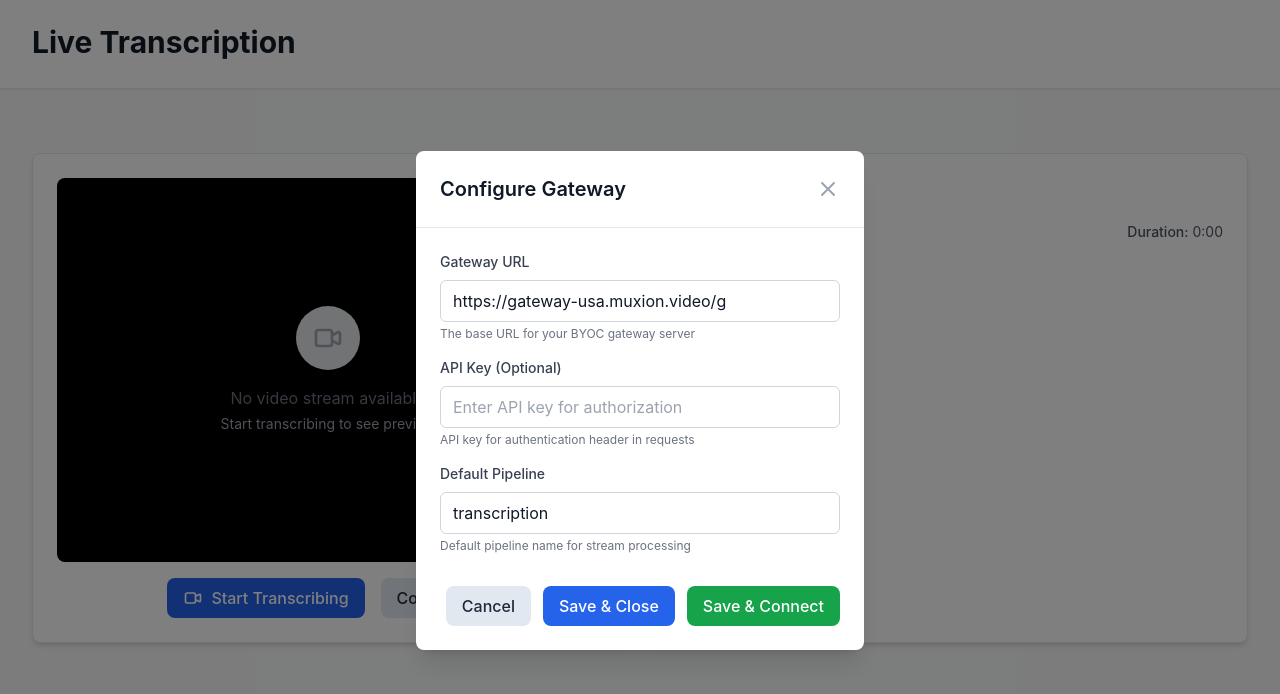
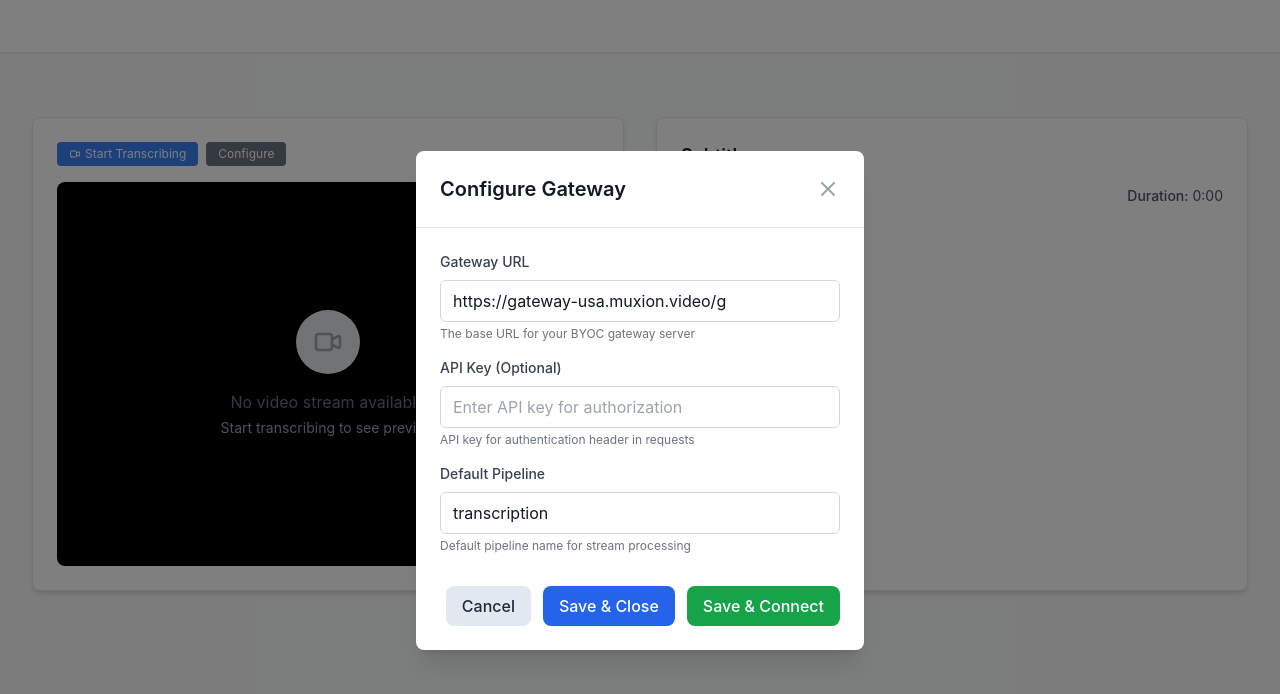
Before and after one commit to ad-astra-video/project-transcript, a React (Vite) app in the folder webapp/: page / in a window 1280 px wide. Shown: the top 694 px of the page. Built offline with nearby package versions, Linux system fonts and the light colour scheme.

Commit message:
webapp: updates for styling, small updates

```diff
--- a/webapp/src/App.tsx
+++ b/webapp/src/App.tsx
@@ -305,7 +305,7 @@ function App() {
         <div className="max-w-7xl mx-auto px-4 sm:px-6 lg:px-8">
           <div className="flex justify-between items-center py-6">
             <div>
-              <h1 className="text-3xl font-bold text-gray-900">Live Transcription</h1>
+              <h1 className="text-3xl font-bold text-gray-900"></h1>
               <p className="text-sm text-gray-600 mt-1">
 
               </p>
--- a/webapp/src/components/SubtitleTrack.tsx
+++ b/webapp/src/components/SubtitleTrack.tsx
@@ -7,6 +7,58 @@ interface SubtitleTrackProps {
 
 const SubtitleTrack: React.FC<SubtitleTrackProps> = ({ subtitles }) => {
   const trackRef = useRef<HTMLTrackElement | null>(null);
+
+  // Export subtitles to CSV format
+  const exportToCSV = () => {
+    if (subtitles.length === 0) {
+      alert('No subtitles to export');
+      return;
+    }
+
+    const csvHeader = 'Start Time,End Time,Text\n';
+    const csvRows = subtitles.map(subtitle => {
+      const startTime = formatTime(subtitle.startTime);
+      const endTime = formatTime(subtitle.endTime);
+      const text = `"${subtitle.text.replace(/"/g, '""')}"`; // Escape quotes in text
+      return `${startTime},${endTime},${text}`;
+    }).join('\n');
+
+    const csvContent = csvHeader + csvRows;
+    const blob = new Blob([csvContent], { type: 'text/csv;charset=utf-8;' });
+    const link = document.createElement('a');
+
+    if (link.download !== undefined) {
+      const url = URL.createObjectURL(blob);
+      link.setAttribute('href', url);
+      link.setAttribute('download', `subtitles_${new Date().toISOString().split('T')[0]}.csv`);
+      link.style.visibility = 'hidden';
+      document.body.appendChild(link);
+      link.click();
+      document.body.removeChild(link);
+    }
+  };
+
+  // Export subtitles to JSON format
+  const exportToJSON = () => {
+    if (subtitles.length === 0) {
+      alert('No subtitles to export');
+      return;
+    }
+
+    const jsonContent = JSON.stringify(subtitles, null, 2);
+    const blob = new Blob([jsonContent], { type: 'application/json;charset=utf-8;' });
+    const link = document.createElement('a');
+
+    if (link.download !== undefined) {
+      const url = URL.createObjectURL(blob);
+      link.setAttribute('href', url);
+      link.setAttribute('download', `subtitles_${new Date().toISOString().split('T')[0]}.json`);
+      link.style.visibility = 'hidden';
+      document.body.appendChild(link);
+      link.click();
+      document.body.removeChild(link);
+    }
+  };
 
   // Convert parsed subtitle to WebVTT format
   const convertToWebVTT = (subtitles: ParsedSubtitle[]): string => {
@@ -48,9 +100,37 @@ const SubtitleTrack: React.FC<SubtitleTrackProps> = ({ subtitles }) => {
 
   return (
     <div className="card">
-      <h3 className="text-lg font-semibold text-gray-900 mb-4">Subtitles</h3>
+      <div className="flex justify-between items-center mb-4">
+        <h3 className="text-lg font-semibold text-gray-900">Subtitles</h3>
+        {/* Export buttons */}
+        {subtitles.length > 0 && (
+          <div className="flex space-x-2">
+            <button
+              onClick={exportToCSV}
+              className="px-3 py-1 text-xs bg-blue-500 text-white rounded hover:bg-blue-600 transition-colors flex items-center space-x-1"
+              title="Export subtitles as CSV"
+            >
+              <svg className="w-3 h-3" fill="none" stroke="currentColor" viewBox="0 0 24 24">
+                <path strokeLinecap="round" strokeLinejoin="round" strokeWidth={2} d="M12 10v6m0 0l-3-3m3 3l3-3m2 8H7a2 2 0 01-2-2V5a2 2 0 012-2h5.586a1 1 0 01.707.293l5.414 5.414a1 1 0 01.293.707V19a2 2 0 01-2 2z" />
+              </svg>
+              <span>CSV</span>
+            </button>
+            <button
+              onClick={exportToJSON}
+              className="px-3 py-1 text-xs bg-green-500 text-white rounded hover:bg-green-600 transition-colors flex items-center space-x-1"
+              title="Export subtitles as JSON"
+            >
+              <svg className="w-3 h-3" fill="none" stroke="currentColor" viewBox="0 0 24 24">
+                <path strokeLinecap="round" strokeLinejoin="round" strokeWidth={2} d="M12 10v6m0 0l-3-3m3 3l3-3m2 8H7a2 2 0 01-2-2V5a2 2 0 012-2h5.586a1 1 0 01.707.293l5.414 5.414a1 1 0 01.293.707V19a2 2 0 01-2 2z" />
+              </svg>
+              <span>JSON</span>
+            </button>
+          </div>
+        )}
+      </div>
+
       {/* Subtitle statistics */}
-      <div className="mt-4 flex justify-between items-center text-sm text-gray-600">
+      <div className="flex justify-between items-center text-sm text-gray-600">
         <div>
           <span className="font-medium">Total Cues:</span> {subtitles.length}
         </div>
--- a/webapp/src/components/VideoPlayer.tsx
+++ b/webapp/src/components/VideoPlayer.tsx
@@ -129,8 +129,8 @@ const VideoPlayer: React.FC<VideoPlayerProps> = ({
         try {
           const now = videoRef.current?.currentTime ?? 0;
 
-          // Calculate adjusted start time: current video time + 1ms
-          const adjustedStart = now + 0.001; // 1 millisecond from current time
+          // Calculate adjusted start time: current video time + 50ms
+          const adjustedStart = now + 0.05; // 50 milliseconds from current time
 
           // Calculate original duration
           const originalDuration = subtitle.endTime - subtitle.startTime;
@@ -195,6 +195,50 @@ const VideoPlayer: React.FC<VideoPlayerProps> = ({
 
   return (
     <div className="card">
+      {/* Control Buttons - moved to top */}
+      <div className="flex justify-between items-center mb-4">
+        <div className="flex space-x-2">
+          {!isConnected ? (
+            <button
+              onClick={onStartTranscribing}
+              disabled={isConnecting}
+              className="px-3 py-1 text-xs bg-blue-500 text-white rounded hover:bg-blue-600 transition-colors flex items-center space-x-1"
+            >
+              {isConnecting ? (
+                <>
+                  <div className="w-3 h-3 border-2 border-white border-t-transparent rounded-full animate-spin"></div>
+                  <span>Connecting...</span>
+                </>
+              ) : (
+                <>
+                  <svg className="w-3 h-3" fill="none" stroke="currentColor" viewBox="0 0 24 24">
+                    <path strokeLinecap="round" strokeLinejoin="round" strokeWidth={2} d="M15 10l4.553-2.276A1 1 0 0121 8.618v6.764a1 1 0 01-1.447.894L15 14M5 18h8a2 2 0 002-2V8a2 2 0 00-2-2H5a2 2 0 00-2 2v8a2 2 0 002 2z" />
+                  </svg>
+                  <span>Start Transcribing</span>
+                </>
+              )}
+            </button>
+          ) : (
+            <button
+              onClick={onStopTranscribing}
+              className="px-3 py-1 text-xs bg-red-500 text-white rounded hover:bg-red-600 transition-colors flex items-center space-x-1"
+            >
+              <svg className="w-3 h-3" fill="none" stroke="currentColor" viewBox="0 0 24 24">
+                <path strokeLinecap="round" strokeLinejoin="round" strokeWidth={2} d="M21 12a9 9 0 11-18 0 9 9 0 0118 0z" />
+                <path strokeLinecap="round" strokeLinejoin="round" strokeWidth={2} d="M9 10a1 1 0 011-1h4a1 1 0 011 1v4a1 1 0 01-1 1h-4a1 1 0 01-1-1v-4z" />
+              </svg>
+              <span>Stop Transcribing</span>
+            </button>
+          )}
+          <button
+            onClick={onConfigure}
+            className="px-3 py-1 text-xs bg-gray-500 text-white rounded hover:bg-gray-600 transition-colors"
+          >
+            Configure
+          </button>
+        </div>
+      </div>
+
       <div className="relative bg-black rounded-lg overflow-hidden">
         {streamState.isPreviewing ? (
           <>
@@ -244,48 +288,6 @@ const VideoPlayer: React.FC<VideoPlayerProps> = ({
           </div>
         </div>
       )}
-
-      {/* Control Buttons */}
-      <div className="mt-4 flex items-center justify-center space-x-4">
-        {!isConnected ? (
-          <button
-            onClick={onStartTranscribing}
-            disabled={isConnecting}
-            className="btn-primary flex items-center justify-center space-x-2"
-          >
-            {isConnecting ? (
-              <>
-                <div className="w-4 h-4 border-2 border-white border-t-transparent rounded-full animate-spin"></div>
-                <span>Connecting...</span>
-              </>
-            ) : (
-              <>
-                <svg className="w-5 h-5" fill="none" stroke="currentColor" viewBox="0 0 24 24">
-                  <path strokeLinecap="round" strokeLinejoin="round" strokeWidth={2} d="M15 10l4.553-2.276A1 1 0 0121 8.618v6.764a1 1 0 01-1.447.894L15 14M5 18h8a2 2 0 002-2V8a2 2 0 00-2-2H5a2 2 0 00-2 2v8a2 2 0 002 2z" />
-                </svg>
-                <span>Start Transcribing</span>
-              </>
-            )}
-          </button>
-        ) : (
-          <button
-            onClick={onStopTranscribing}
-            className="bg-red-600 hover:bg-red-700 text-white font-medium py-2 px-4 rounded-lg transition-colors duration-200 flex items-center justify-center space-x-2"
-          >
-            <svg className="w-5 h-5" fill="none" stroke="currentColor" viewBox="0 0 24 24">
-              <path strokeLinecap="round" strokeLinejoin="round" strokeWidth={2} d="M21 12a9 9 0 11-18 0 9 9 0 0118 0z" />
-              <path strokeLinecap="round" strokeLinejoin="round" strokeWidth={2} d="M9 10a1 1 0 011-1h4a1 1 0 011 1v4a1 1 0 01-1 1h-4a1 1 0 01-1-1v-4z" />
-            </svg>
-            <span>Stop Transcribing</span>
-          </button>
-        )}
-        <button
-          onClick={onConfigure}
-          className="btn-secondary"
-        >
-          Configure
-        </button>
-      </div>
     </div>
   );
 };
```
